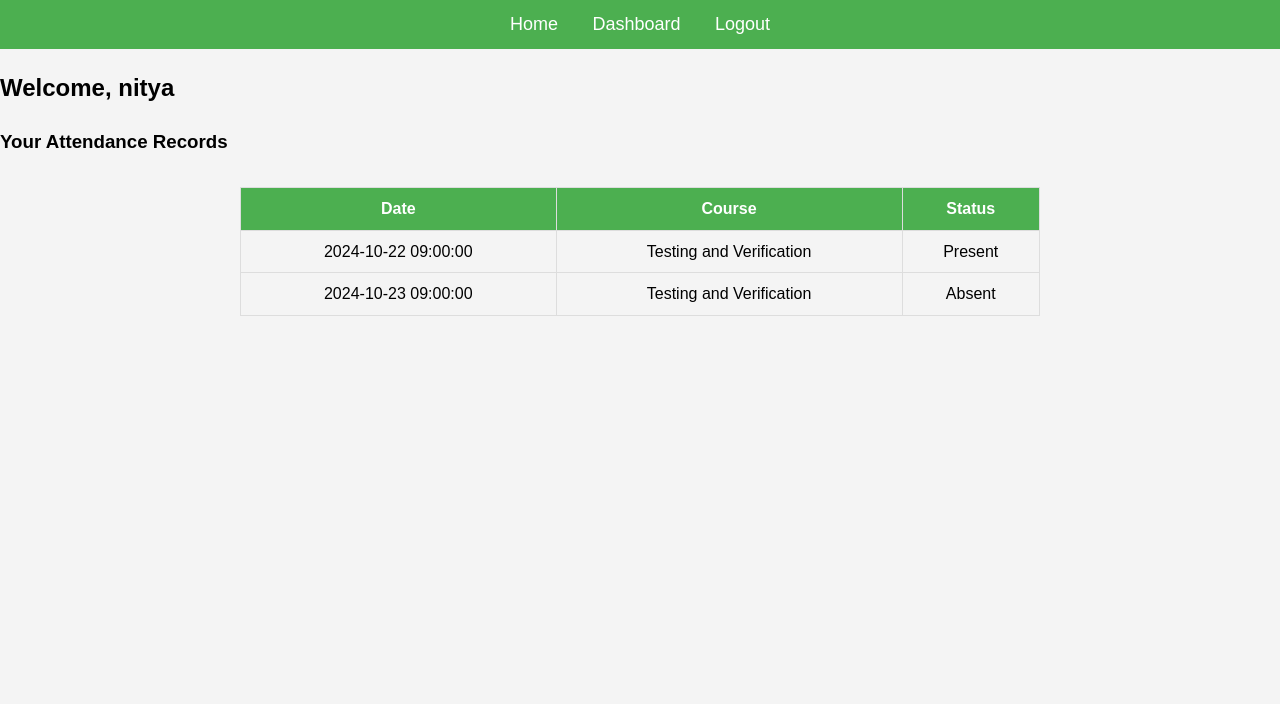
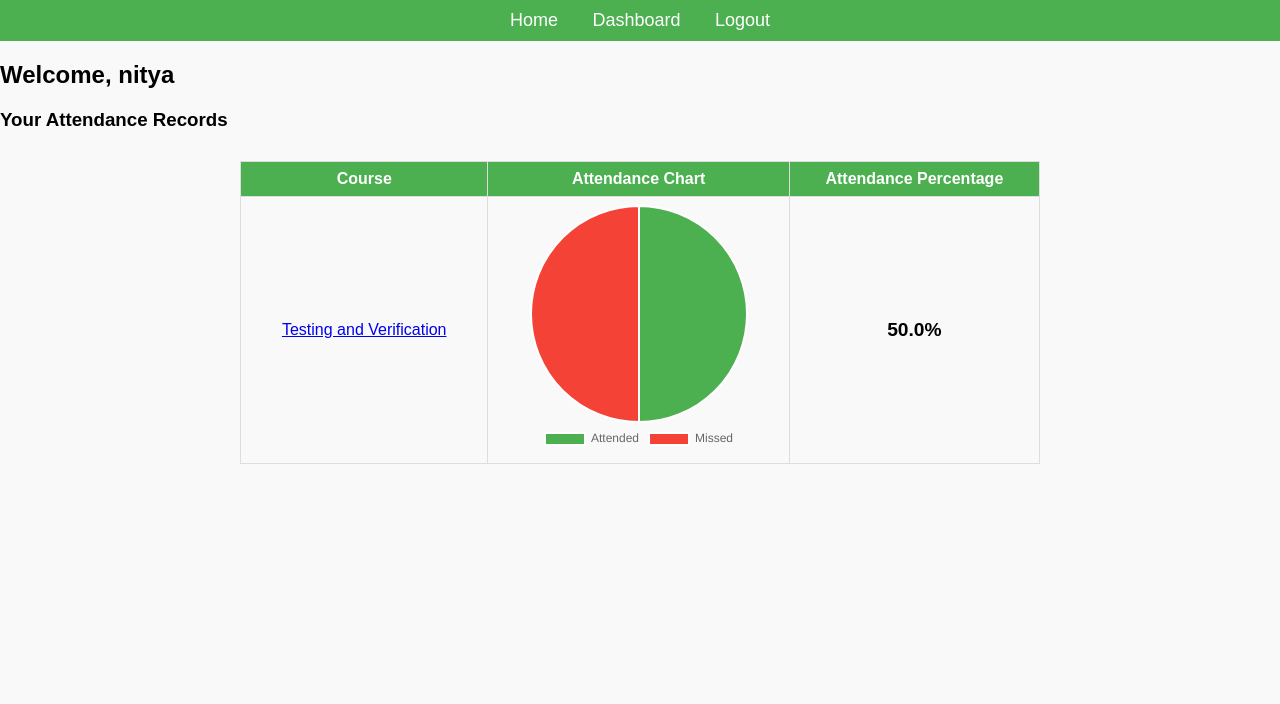
Before and after one commit to Tan-Code-may/face-recognition-app, a Flask app: page /student_dashboard in a window 1280 px wide. Shown: the top 704 px of the page. Run offline with Flask 3, Linux system fonts and the light colour scheme; a user stored in the database is signed in.

Commit message:
attendance-perc-piechart

```diff
--- a/forms.py
+++ b/forms.py
@@ -6,8 +6,8 @@ from flask import request
 
 
 class RegistrationForm(FlaskForm):
-    username = StringField('Username', validators=[
-                           DataRequired(), Length(min=2, max=20)])
+    enrollment_number = StringField('Enrollment No.', validators=[
+        DataRequired(), Length(min=10, max=10)])
     email = StringField('Email', validators=[DataRequired(), Email()])
     password = PasswordField('Password', validators=[DataRequired()])
     confirm_password = PasswordField('Confirm Password', validators=[
--- a/requirements.txt
+++ b/requirements.txt
@@ -1,10 +1,14 @@
 bcrypt==4.2.0
 blinker==1.8.2
 click==8.1.7
+dnspython==2.7.0
+email_validator==2.2.0
 Flask==3.0.3
+Flask-Bcrypt==1.0.1
 Flask-Login==0.6.3
 Flask-SQLAlchemy==3.1.1
 Flask-WTF==1.2.1
+idna==3.10
 itsdangerous==2.2.0
 Jinja2==3.1.4
 MarkupSafe==3.0.1
--- a/routes.py
+++ b/routes.py
@@ -149,8 +149,8 @@ def logout():
     flash('You have been logged out!', 'info')
     return redirect(url_for('app_routes.home'))
 
-# Student Dashboard
 
+# Student Dashboard route
 
 @app_routes.route('/student_dashboard')
 @login_required
@@ -159,11 +159,55 @@ def student_dashboard():
         flash('Access denied', 'danger')
         return redirect(url_for('app_routes.home'))
 
-    # Fetch attendance records for the logged-in student
+    # Fetch all courses the student has ever attended
+    courses = db.session.query(Course).join(Attendance).filter(
+        Attendance.student_id == current_user.id).all()
+
+    attendance_summary = []
+    for course in courses:
+        total_classes = db.session.query(Attendance).filter_by(
+            course_id=course.id).count()
+
+        attended_classes = db.session.query(Attendance).filter_by(
+            course_id=course.id, student_id=current_user.id, status='Present').count()
+
+        missed_classes = total_classes - attended_classes  # Calculate missed classes
+
+        if total_classes > 0:
+            attendance_percentage = (attended_classes / total_classes) * 100
+        else:
+            attendance_percentage = 0
+
+        attendance_summary.append({
+            'course': {
+                'id': course.id,
+                'name': course.name
+            },
+            'attended': attended_classes,
+            'missed': missed_classes,
+            'percentage': attendance_percentage
+        })
+
+    return render_template('student_dashboard.html', attendance_summary=attendance_summary)
+
+# Route for viewing detailed attendance of a particular course
+
+
+@app_routes.route('/course/<int:course_id>/attendance')
+@login_required
+def view_attendance(course_id):
+    if current_user.role != 'student':
+        flash('Access denied', 'danger')
+        return redirect(url_for('app_routes.home'))
+
+    course = Course.query.get_or_404(course_id)
+
+    # Fetch attendance records for this course for the current user
     attendance_records = Attendance.query.filter_by(
-        student_id=current_user.id).all()
+        course_id=course_id, student_id=current_user.id).all()
 
-    return render_template('student_dashboard.html', attendance_records=attendance_records)
+    return render_template('course_attendance.html', course=course, attendance_records=attendance_records)
+
 
 # Professor Dashboard
 
--- a/static/css/main.css
+++ b/static/css/main.css
@@ -68,46 +68,12 @@ button.btn {
     width: 100%;
 }
 
-table.attendance-table {
-    width: 100%;
-    max-width: 800px;
-    margin: 30px auto;
-    border-collapse: collapse;
+/* Scoped styles for homepage */
+.homepage {
+    background-color: white;
 }
 
-table.attendance-table th, td {
-    border: 1px solid #ddd;
-    padding: 8px;
-    text-align: center;
-}
-
-table.attendance-table th {
-    background-color: #4CAF50;
-    color: white;
-}
-
-/* Footer Styles */
-footer {
-    text-align: center;
-    padding: 10px;
-    background-color: #333;
-    color: white;
-    position: fixed;
-    bottom: 0;
-    width: 100%;
-}
-
-/* General styles */
-body {
-    font-family: Arial, sans-serif;
-    line-height: 1.6;
-    margin: 0;
-    padding: 0;
-    background-color: #f4f4f4;
-}
-
-/* Hero section */
-.hero {
+.homepage .hero {
     background: url('/static/images/hero-bg.jpg') no-repeat center center/cover;
     height: 80vh;
     color: white;
@@ -200,5 +146,74 @@ body {
 }
 
 .cta .btn-secondary {
-    margin-top: 20px;
+    background-color: #28a745;
+    padding: 10px 20px;
+    font-size: 1.1em;
+    text-decoration: none;
+    color: white;
+    border-radius: 5px;
+    transition: background-color 0.3s ease;
 }
+
+.cta .btn-secondary:hover {
+    background-color: #218838;
+}
+
+/* Styles for attendance-related pages */
+.attendance-page .attendance-table {
+    width: 100%;
+    max-width: 800px;
+    margin: 30px auto;
+    border-collapse: collapse;
+}
+
+.attendance-page .attendance-table th,
+.attendance-page .attendance-table td {
+    border: 1px solid #ddd;
+    padding: 8px;
+    text-align: center;
+}
+
+.attendance-page .attendance-table th {
+    background-color: #4CAF50;
+    color: white;
+}
+
+.attendance-page .attendance-table canvas {
+    width: 250px !important;
+    height: 250px !important;
+    display: block;
+    margin: 0 auto;
+}
+
+.attendance-page .attendance-table td {
+    width: 300px;
+    vertical-align: middle;
+}
+
+@media (max-width: 768px) {
+    .attendance-page .attendance-table canvas {
+        width: 150px !important;
+        height: 150px !important;
+    }
+
+    .attendance-page .attendance-table td {
+        width: 180px;
+    }
+}
+
+.attendance-page .attendance-table td:nth-child(3) {
+    font-size: 1.2em;
+    font-weight: bold;
+}
+
+/* Footer Styles */
+footer {
+    text-align: center;
+    padding: 10px;
+    background-color: #333;
+    color: white;
+    position: fixed;
+    bottom: 0;
+    width: 100%;
+}
--- a/static/js/app.js
+++ b/static/js/app.js
@@ -1,4 +1,5 @@
 document.addEventListener('DOMContentLoaded', function () {
+    // Role-based file upload visibility
     const roleSelect = document.querySelector('select[name="role"]');
     const studentUpload = document.getElementById('student-upload');
 
@@ -11,4 +12,31 @@ document.addEventListener('DOMContentLoaded', function () {
             }
         });
     }
+
+    // Loop through each attendance record and create a pie chart for it
+    if (typeof attendanceData !== 'undefined') {
+        attendanceData.forEach(record => {
+            var ctx = document.getElementById('attendance-chart-' + record.course.id).getContext('2d');
+            var attendanceChart = new Chart(ctx, {
+                type: 'pie',
+                data: {
+                    labels: ['Attended', 'Missed'],
+                    datasets: [{
+                        data: [record.attended, record.missed],  // Use dynamic data from attendanceData
+                        backgroundColor: ['#4caf50', '#f44336'],  // Colors for 'Attended' and 'Missed'
+                    }]
+                },
+                options: {
+                    responsive: true,
+                    maintainAspectRatio: false,
+                    plugins: {
+                        legend: {
+                            display: true,
+                            position: 'bottom',
+                        }
+                    }
+                }
+            });
+        });
+    }
 });
--- a/templates/home.html
+++ b/templates/home.html
@@ -3,6 +3,7 @@
 {% block title %}Welcome to Face Recognition App{% endblock %}
 
 {% block content %}
+<body class="homepage">
     <div class="hero">
         <div class="hero-content">
             <h1>Welcome to the Face Recognition Attendance System</h1>
@@ -30,4 +31,5 @@
         <h2>Join Today and Simplify Attendance Management!</h2>
         <a href="{{ url_for('app_routes.register') }}" class="btn-secondary">Sign Up Now</a>
     </section>
+</body>
 {% endblock %}
--- a/templates/register.html
+++ b/templates/register.html
@@ -17,8 +17,8 @@
     <form method="POST" enctype="multipart/form-data" action="{{ url_for('app_routes.register') }}">
         {{ form.hidden_tag() }}
         <div class="form-group">
-            {{ form.username.label }}
-            {{ form.username() }}
+            {{ form.enrollment_number.label }}
+            {{ form.enrollment_number() }}
         </div>
         <div class="form-group">
             {{ form.email.label }}
--- a/templates/student_dashboard.html
+++ b/templates/student_dashboard.html
@@ -1,9 +1,10 @@
 {% extends "base.html" %}
 {% block title %}Student Dashboard{% endblock %}
 {% block content %}
-<div class="dashboard-container">
+<div class="attendance-page">
     <h2>Welcome, {{ current_user.username }}</h2>
     <h3>Your Attendance Records</h3>
+
     <!-- Flash messages for success or error notifications -->
     {% with messages = get_flashed_messages(with_categories=true) %}
         {% if messages %}
@@ -18,20 +19,38 @@
     <table class="attendance-table">
         <thead>
             <tr>
-                <th>Date</th>
                 <th>Course</th>
-                <th>Status</th>
+                <th>Attendance Chart</th>
+                <th>Attendance Percentage</th>
             </tr>
         </thead>
         <tbody>
-            {% for record in attendance_records %}
+            {% for record in attendance_summary %}
             <tr>
-                <td>{{ record.date }}</td>
-                <td>{{ record.course.name }}</td> <!-- Assuming a relationship with Course model -->
-                <td>{{ record.status }}</td>
+                <!-- Make the course name a clickable link -->
+                <td><a href="{{ url_for('app_routes.view_attendance', course_id=record.course.id) }}">{{ record.course.name }}</a></td>
+                <td>
+                    <!-- Use a class for consistent canvas sizing -->
+                    <canvas id="attendance-chart-{{ record.course.id }}"></canvas>
+                </td>
+                <td>
+                    <!-- Display the percentage with 2 decimal points -->
+                    {{ record.percentage|round(2) }}%
+                </td>
             </tr>
             {% endfor %}
         </tbody>
     </table>
 </div>
+
+<!-- Include Chart.js library -->
+<script src="https://cdn.jsdelivr.net/npm/chart.js"></script>
+<!-- Link to the external JS file -->
+<script src="{{ url_for('static', filename='js/app.js') }}"></script>
+
+<script>
+    // Pass attendance summary data to JavaScript
+    const attendanceData = {{ attendance_summary|tojson }};
+</script>
+
 {% endblock %}
```
Also changed, not shown: other parts of static/css/main.css (+7 -27 lines), templates/course_attendance.html (added, +24 -0 lines), instance/site.db. Lines whose indentation alone changed are shown as unchanged.
